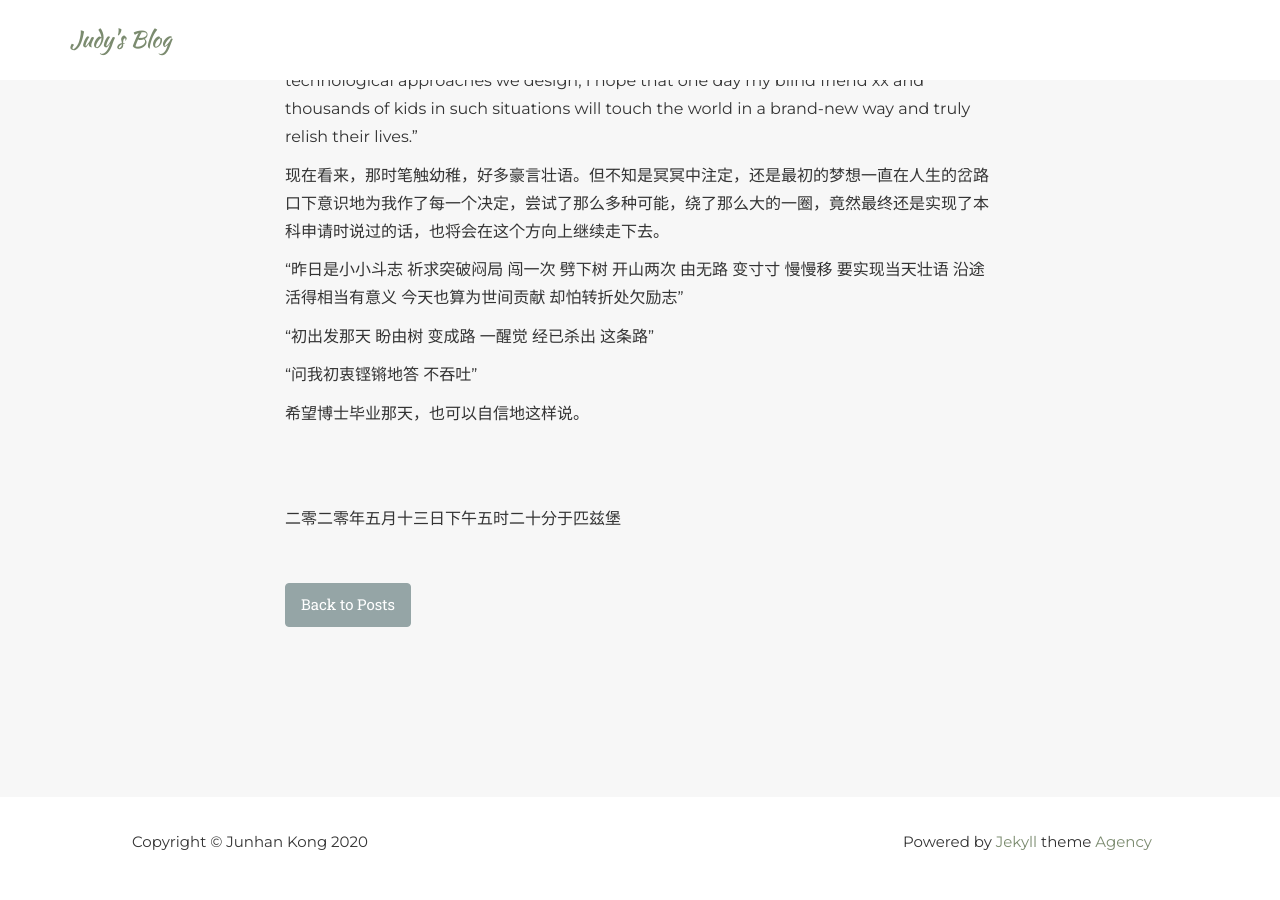
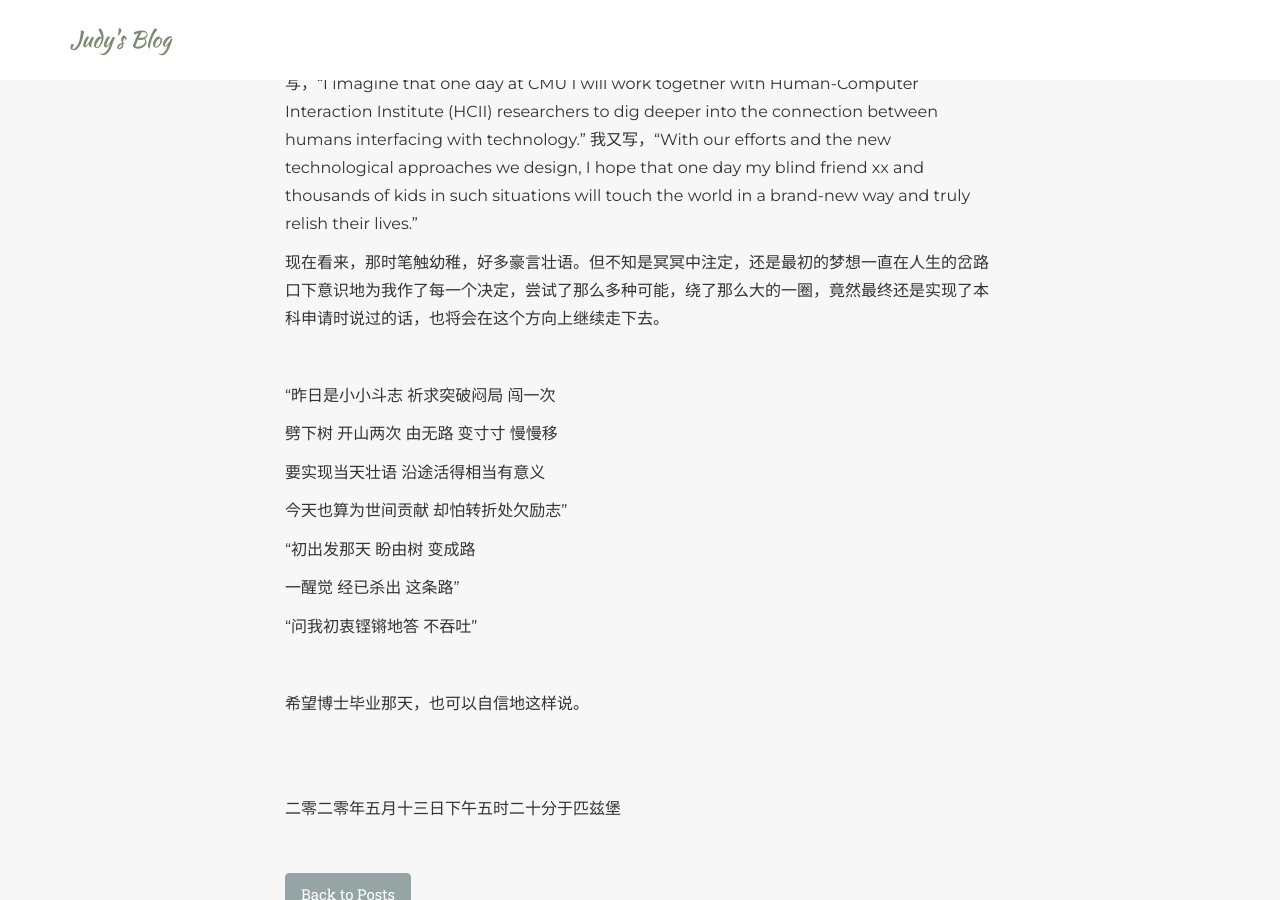
Before and after one commit to judykong97/judykong97.github.io, a Jekyll site: the page built from _posts/blog/2020-03-13-lu.markdown, in a window 1280 px wide and 900 px high, scrolled down 4356 px. Built offline with Jekyll 4.4.1, drawn with Linux system fonts in a browser that asks for light colours; some web fonts are replaced.

Commit message:
Updated post

```diff
--- a/_posts/blog/2020-03-13-lu.markdown
+++ b/_posts/blog/2020-03-13-lu.markdown
@@ -6,7 +6,7 @@
 written: Mar 13, 2020
 ---
 
-### 一 缘分
+#### 一 缘分
 
 我与未来导师的缘分，真的很奇妙。
 
@@ -38,8 +38,9 @@
 
 第一个回复我的教授，第一场面试，第一个给我offer的项目，却是前前后后十来场面试里最喜欢的老师。我想我太幸福了。
 
+<br>
 
-### 二 做决定
+#### 二 做决定
 
 很奇怪，我从来是在生活小事上喜欢摆客观事实讲求逻辑的人，挑个东西也要列出一二三四五条理由对比优劣；可凡遇到人生大事的决定，却都爱从心所欲，全凭感觉与个人好恶。
 
@@ -61,8 +62,9 @@
 
 题外话，因为当时接了Cornell的offer又反悔，学校本已经分配好了给我的邮箱，因此四百刀也不是全然打了水漂——后来我恬不知耻地用Cornell的邮箱，用满了半年免费的Amazon Prime Student。
 
+<br>
 
-### 三 父母
+#### 三 父母
 
 我常常觉得，我父母是世界上最好的父母。太过习惯，以至于有时懒得赘述——毕竟我妈是懂得看csrankings小方向排名的人。
 
@@ -88,8 +90,9 @@
 
 我妈说，“不会。”
 
+<br>
 
-### 四 久别重逢
+#### 四 久别重逢
 
 这些日子里，有许多久别重逢。好像在这世界上绕了一大圈，走了许多路，见了很多人，又以一个崭新的模样回到最初的起点。
 
@@ -99,15 +102,23 @@
 
 现在看来，那时笔触幼稚，好多豪言壮语。但不知是冥冥中注定，还是最初的梦想一直在人生的岔路口下意识地为我作了每一个决定，尝试了那么多种可能，绕了那么大的一圈，竟然最终还是实现了本科申请时说过的话，也将会在这个方向上继续走下去。
 
+<br>
+
 “昨日是小小斗志 祈求突破闷局 闯一次
+
 劈下树 开山两次 由无路 变寸寸 慢慢移
+
 要实现当天壮语 沿途活得相当有意义
+
 今天也算为世间贡献 却怕转折处欠励志”
 
 “初出发那天 盼由树 变成路
+
 一醒觉 经已杀出 这条路”
 
 “问我初衷铿锵地答 不吞吐”
+
+<br>
 
 希望博士毕业那天，也可以自信地这样说。
 
```
